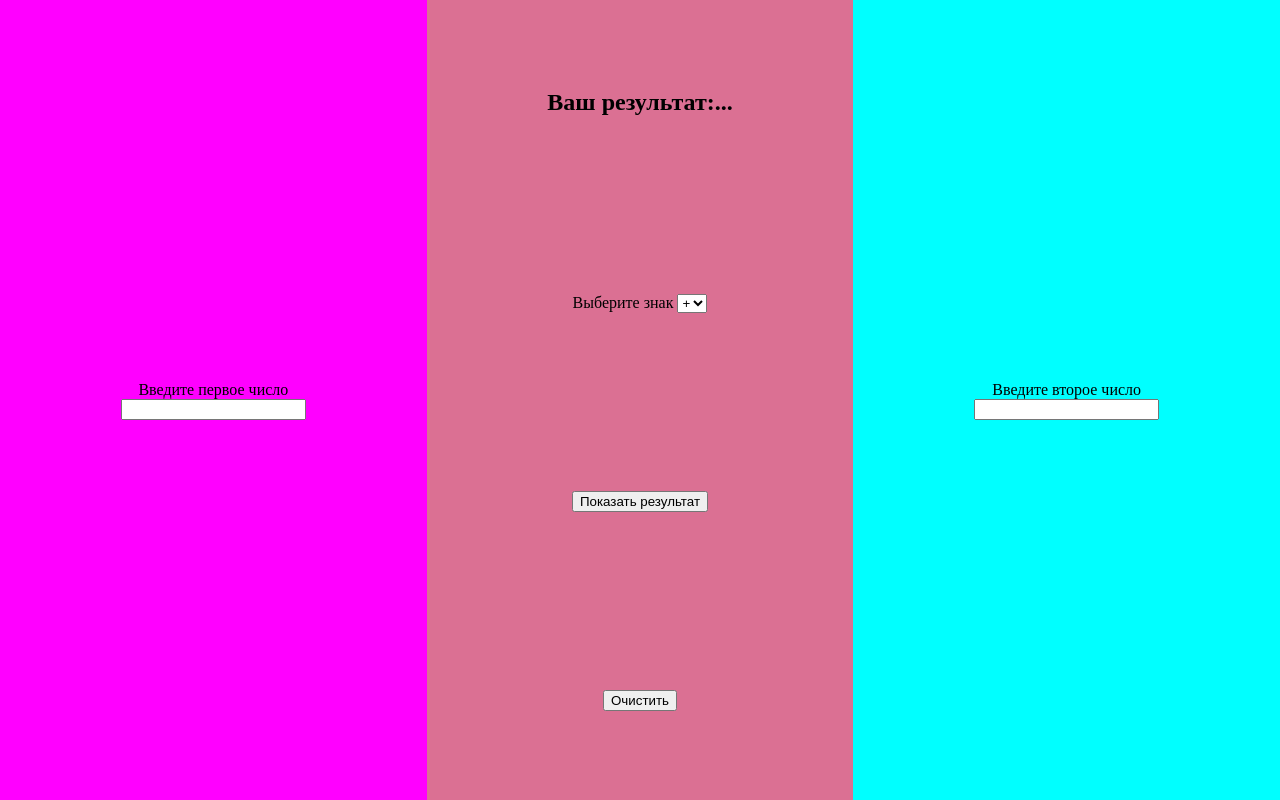
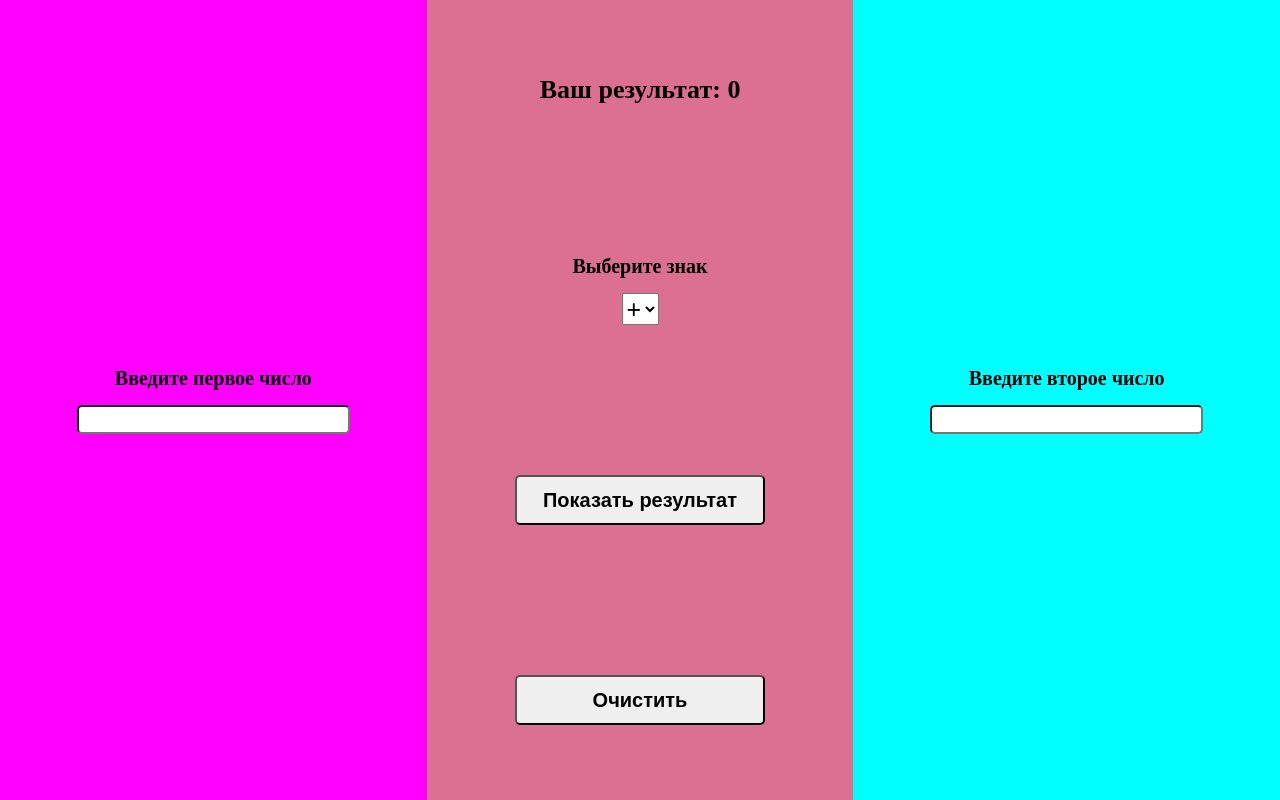
Before and after one commit to TanyaVerb/calcclass, a plain HTML site: page index.html in a window 1280 px wide. Both pictures are taken after a click on the button "Показать результат". Drawn offline with Linux system fonts and the light colour scheme.

Commit message:
add functions

```diff
--- a/index.html
+++ b/index.html
@@ -11,32 +11,40 @@
     />
   </head>
   <body>
-    <div class="calculator-container">
-      <div class="calculator__num1 block">
-        <label  for="num1"> Введите первое число </label>
-        <input class="num1" type="text" id="num1" />
+    <main class="calculator">
+      <div class="calculator__left-block block">
+        <label class="num">
+          <span class="sub-title">Введите первое число </span>
+          <input class="num__input first-input" type="text" />
+        </label>
       </div>
 
       <div class="calculator__result block">
-        <h2 class="result">Ваш результат:...</h2>
-        <div class="calculator__sign">
-          <label for="sign"> Выберите знак </label>
-          <select name="" id="">
-            <option class="sign" value="sum">+</option>
-            <option class="sign" value="minus">-</option>
-            <option class="sign" value="multiply">*</option>
-            <option class="sign" value="d">/</option>
+        <h1 class="result title">
+          Ваш результат: <span class="result-value">...</span>
+        </h1>
+
+        <label class="num">
+          <span class="sub-title">Выберите знак </span>
+          <select class="sign">
+            <option value="+" selected>+</option>
+            <option value="-">-</option>
+            <option value="*">*</option>
+            <option value="/">/</option>
           </select>
-        </div>
-        <button>Показать результат</button>
-        <button class="clearBtn" >Очистить</button>
+        </label>
+
+        <button class="result-btn btn">Показать результат</button>
+        <button class="clear-btn btn">Очистить</button>
       </div>
 
-      <div class="calculator__num2 block">
-        <label for="name"> Введите второе число </label>
-        <input class="num2" type="text" name="" />
+      <div class="calculator__right-block block">
+        <label class="num">
+          <span class="sub-title"> Введите второе число </span>
+          <input class="num__input second-input" type="text" />
+        </label>
       </div>
-    </div>
+    </main>
 
     <script src="./index.js"></script>
   </body>
--- a/index.js
+++ b/index.js
@@ -1,24 +1,30 @@
-const num1 = document.querySelector('.num1');
-const num2 = document.querySelector('.num2');
+const firstNumInput = document.querySelector(".first-input");
+const secondNumInput = document.querySelector(".second-input");
+const signSelect = document.querySelector(".sign");
+const resultTitle = document.querySelector(".result-value");
+const resultBtn = document.querySelector(".result-btn");
+const clearBtn = document.querySelector(".clear-btn");
 
-const result = document.querySelector(".result");
+console.log(firstNumInput);
+console.log(secondNumInput);
+console.log(signSelect);
+console.log(resultTitle);
+console.log(resultBtn);
+console.log(clearBtn);
 
-const clearBtn = document.querySelector(".clearBtn");
-
-
-
-console.log (num1);
-console.log (num2);
-console.log (result);
-console.log (clearBtn);
-
-const sign ={
+const OPERATION = {
   sum: "+",
   subtract: "-",
   multiply: "*",
   divide: "/",
-}
+};
 
+const calculateData = {
+  num1: "",
+  num2: "",
+  sign: "+",
+  result: "",
+};
 function sum(num1, num2) {
   return +num1 + +num2;
 }
@@ -32,39 +38,48 @@ function sum(num1, num2) {
   return +num1 / +num2;
 }
 
-  clearBtn.addEventListener("click", function (event) {
-
-    num1 = "";
-    num2 = "";
-    sign = "";
-    result = "";
-  });
-
+function resetCalculate() {
+  calculateData.num1 = "";
+  calculateData.num2 = "";
+  calculateData.sign = "+";
+  calculateData.result = "";
+  resultTitle.textContent = "...";
+  firstNumInput.value = "";
+  secondNumInput.value = "";
+  signSelect.value = "+";
+}
 
 function calculate(num1, num2, sign) {
   switch (sign) {
-      case sign.sum:
-        calculateData.result = String(sum(num1, num2));
+    case OPERATION.sum:
+      calculateData.result = sum(num1, num2);
       break;
-      case sign.subtract:
-        calculateData.result = String(subtract(num1, num2));
+    case OPERATION.subtract:
+      calculateData.result = subtract(num1, num2);
       break;
-      case sign.multiply:
-        calculateData.result = String(multiply(num1, num2));
+    case OPERATION.multiply:
+      calculateData.result = multiply(num1, num2);
       break;
-      case sign.divide:
-        calculateData.result = String(divide(num1, num2));
+    case OPERATION.divide:
+      calculateData.result = divide(num1, num2);
       break;
   }
 }
 
-  let num1 = ''
-  let num2= ''
-  let sign = '+'
-  let result = ''
+firstNumInput.addEventListener("keyup", function (e) {
+  calculateData.num1 = e.target.value;
+});
+secondNumInput.addEventListener("keyup", function (e) {
+  calculateData.num2 = e.target.value;
+});
 
-  result.addEventListener("change", function (event) {
-    num1 = event.target.value
+signSelect.addEventListener("change", function (e) {
+  calculateData.sign = e.target.value;
+});
 
+resultBtn.addEventListener("click", function (e) {
+  calculate(calculateData.num1, calculateData.num2, calculateData.sign);
+  resultTitle.textContent = calculateData.result;
+});
 
-  });
+clearBtn.addEventListener("click", resetCalculate);
--- a/scss/style.scss
+++ b/scss/style.scss
@@ -4,15 +4,26 @@
   box-sizing: border-box;
 }
 
-html, body {
+html,
+body {
   height: 100%;
+  font-family: "Times New Roman", Times, serif;
 }
 
-.calculator-container {
+.calculator {
   display: flex;
   height: 100%;
 }
 
+.sub-title {
+  font-size: 20px;
+  font-weight: 700;
+}
+
+.title {
+  font-size: 26px;
+  font-weight: 900;
+}
 .block {
   display: flex;
   flex-direction: column;
@@ -21,17 +32,37 @@ html, body {
   flex: 1 1 100%;
 }
 
-
-.calculator__num1 {
+.num {
+  display: flex;
+  align-items: center;
+  flex-direction: column;
+  gap: 15px;
+}
+.calculator__left-block {
   background-color: fuchsia;
-
 }
 .calculator__result {
   background-color: palevioletred;
   justify-content: space-around;
-
 }
 
-.calculator__num2 {
+.calculator__right-block {
   background-color: aqua;
 }
+
+.btn {
+  width: 250px;
+  height: 50px;
+  border-radius: 5px;
+  font-size: 20px;
+  font-weight: 600;
+}
+
+.num__input {
+  font-size: 20px;
+  border-radius: 5px;
+}
+
+select {
+  font-size: 25px;
+}
```
Also changed, not shown: css/style.css (added), css/style.min.css, 2 other files. Lines whose indentation alone changed are shown as unchanged.
